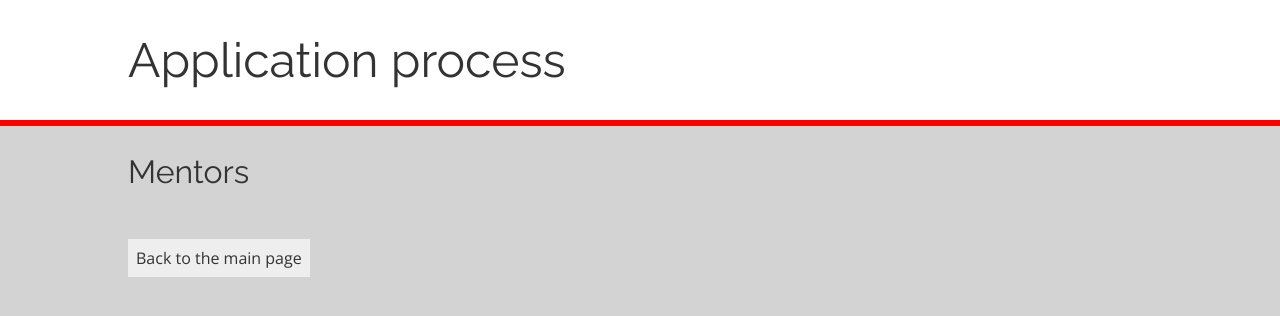
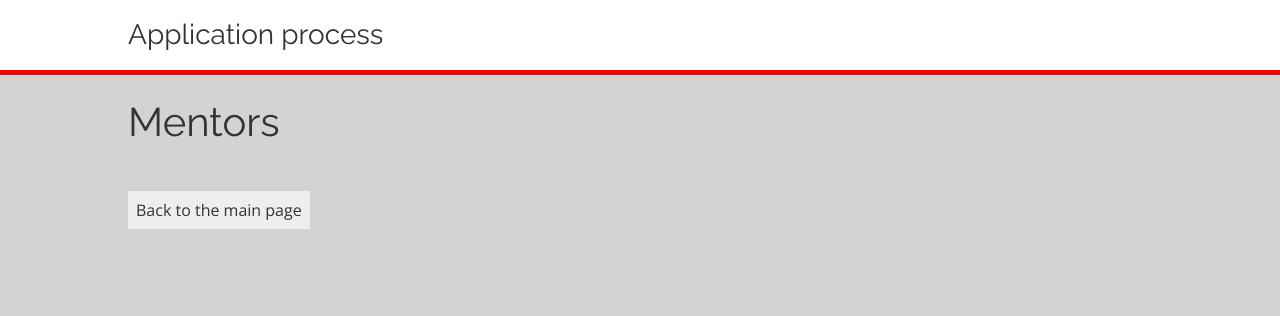
Before and after one commit to gergelyNemeth/application-process-basic-sql, a Flask app: page /mentors in a window 1280 px wide. Shown: the top 316 px of the page. Run offline with Flask 2, Linux system fonts and the light colour scheme; data that the repository does not hold is empty; some libraries are stand-ins or nearby versions.

Commit message:
Change header hierarchy in subpages

```diff
--- a/static/style.css
+++ b/static/style.css
@@ -19,22 +19,28 @@ header {
     margin: 0;
     padding: 0;
     background-color: #fff;
-    border-bottom: 6px solid red;
+    border-bottom: 5px solid red;
 }
 
-h1, h2 {
+h1, h2, .page-title {
     font-family: 'Raleway', sans-serif;
     font-weight: normal;
 }
 
-h1 {
+header h1,
+.page-title {
     margin: 0;
     padding: 0.5em 10%;
     font-size: 3em;
 }
 
-h2 {
-    font-size: 2em;
+.page-title {
+    font-size: 1.75em;
+ }
+
+.table-content h1 {
+    font-size: 2.5em;
+    line-height: 1em;
 }
 
 nav {
--- a/templates/query_result.html
+++ b/templates/query_result.html
@@ -10,10 +10,10 @@
 
     <body>
         <header>
-            <h1>Application process</h1>
+            <div class="page-title">Application process</div>
         </header>
         <div class="table-content">
-            <h2>{{ title }}</h2>
+            <h1>{{ title }}</h1>
 
             <table>
                 <thead>
```
